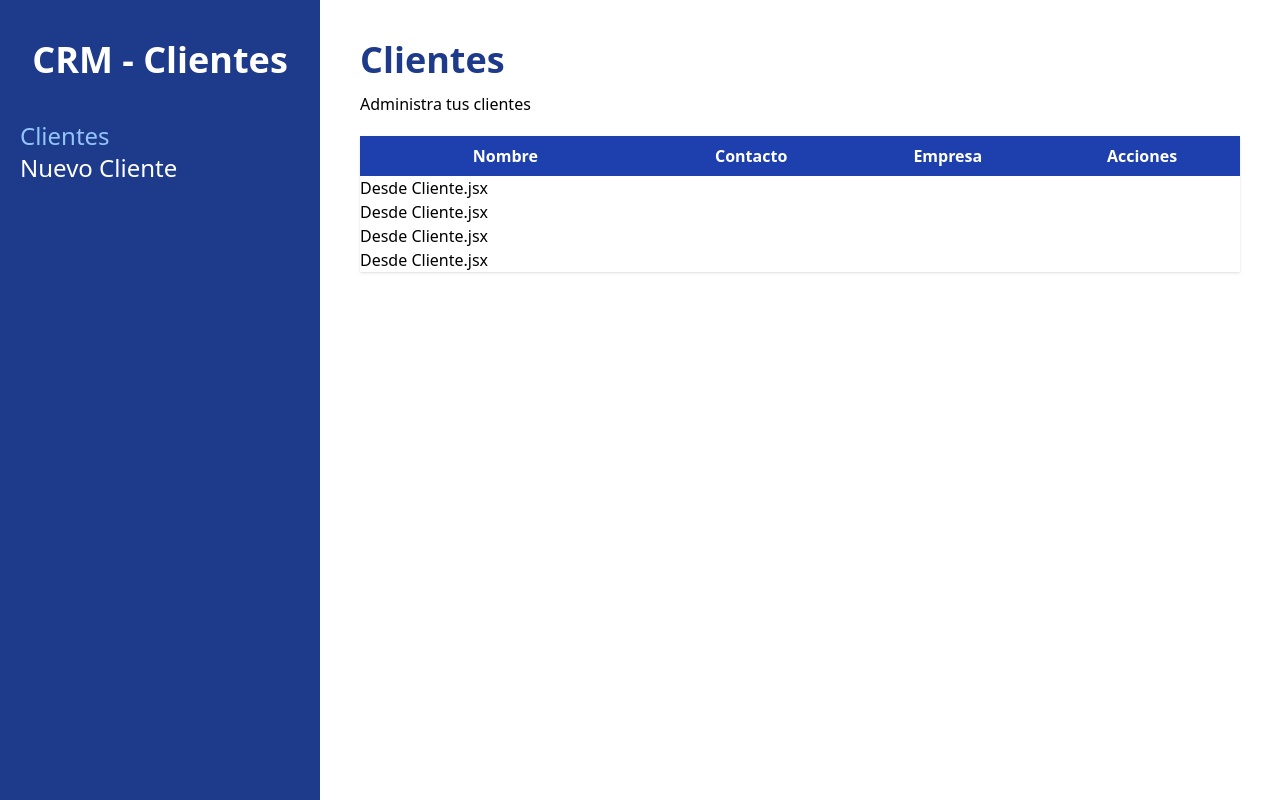
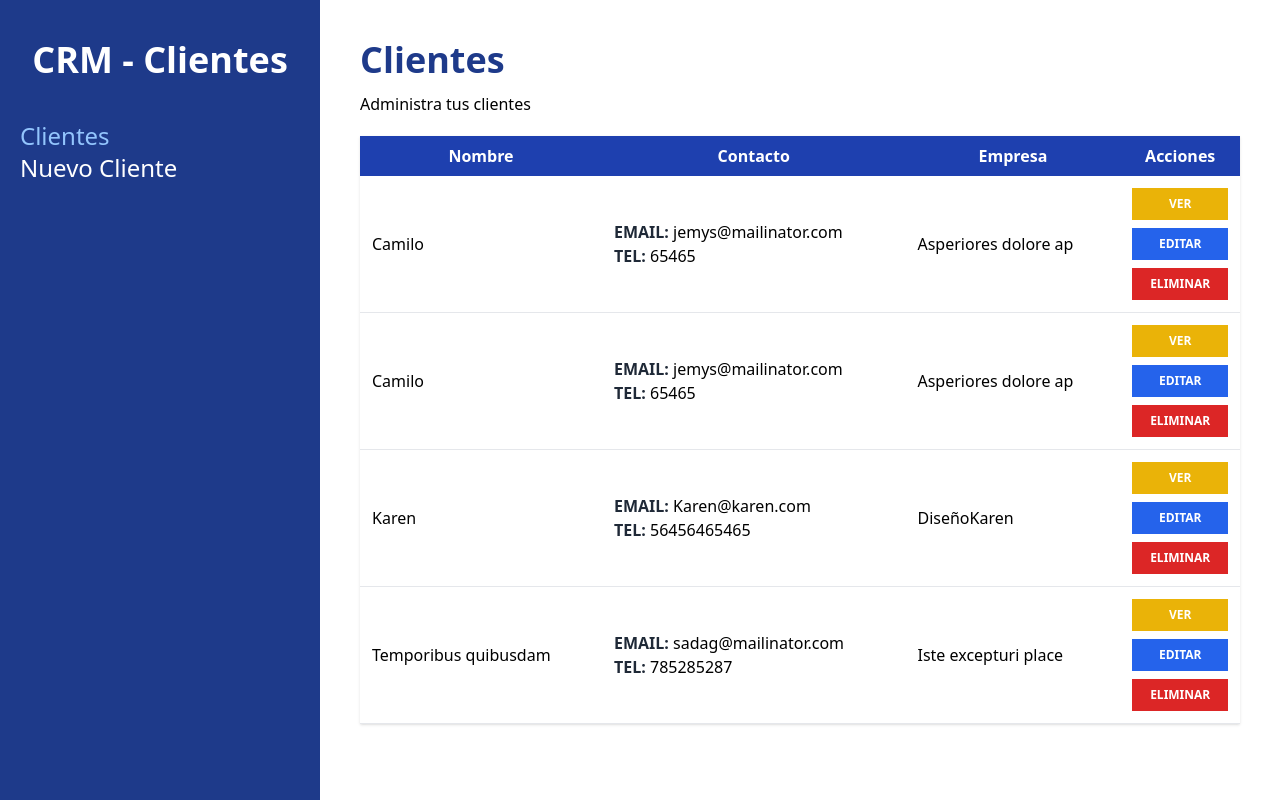
Before and after one commit to Racknar0/REACT-CRM_Administrador_de_clientes, a React (Vite) app: page /clientes in a window 1280 px wide. Built offline with nearby package versions, Linux system fonts and the light colour scheme; data requests are answered from the project's data file.

Commit message:
add clientes

```diff
--- a/src/components/Cliente.jsx
+++ b/src/components/Cliente.jsx
@@ -1,10 +1,33 @@
 import React from 'react'
 
-const Cliente = () => {
+const Cliente = ({cliente}) => {
+
+    const {nombre, empresa, email, telefono, notas } = cliente;
+
   return (
-    <div>
-      <h1>Desde Cliente.jsx</h1>
-    </div>
+    <tr className='border-b hover:bg-gray-50'>
+        <td className='p-3'>{nombre}</td>
+        <td className='p-3'>
+            <p> <span className='text-gray-800 uppercase font-bold'>Email:</span> {email} </p>
+            <p> <span className='text-gray-800 uppercase font-bold'>Tel:</span> {telefono}</p>
+
+        </td>
+        <td className='p-3'>{empresa}</td>
+        <td className='p-3'>
+            <button
+                type='button'
+                className='bg-yellow-500 hover:bg-yellow-600 block w-full text-white p-2 uppercase font-bold text-xs'
+            >Ver</button>
+            <button
+                type='button'
+                className='bg-blue-600 hover:bg-blue-700 block w-full text-white p-2 uppercase font-bold text-xs mt-2'
+            >Editar</button>
+            <button
+                type='button'
+                className='bg-red-600 hover:bg-red-700 block w-full text-white p-2 uppercase font-bold text-xs mt-2'
+            >Eliminar</button>
+        </td>
+    </tr>
   )
 }
 
```
